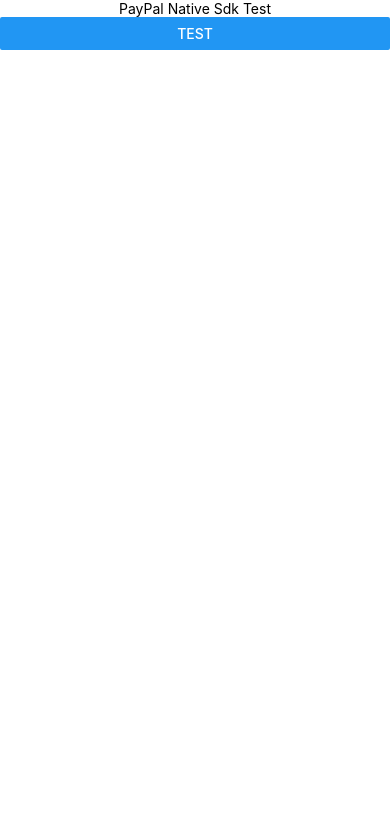
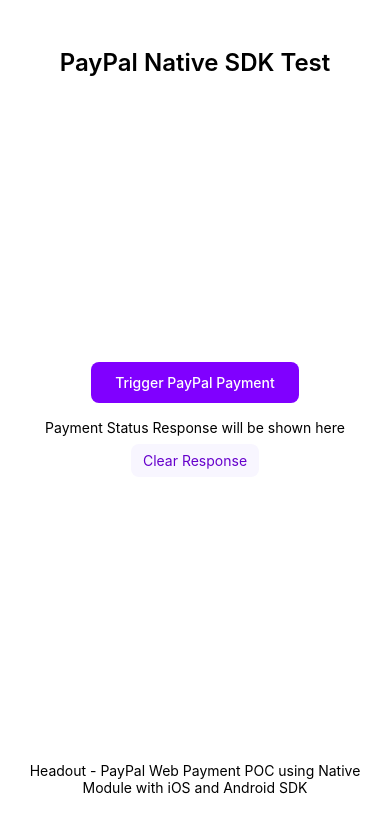
Before and after one commit to oddlyspaced/paypal-sdk-native-rn, a React Native app: screen / in a window 390 px wide. Shown: the top 832 px of the page. Built offline with nearby package versions, Linux system fonts and the light colour scheme.

Commit message:
chore: final

```diff
--- a/App.tsx
+++ b/App.tsx
@@ -1,40 +1,118 @@
-import { Button, SafeAreaView, Text, View } from 'react-native';
+import { Pressable, SafeAreaView, Text, View } from 'react-native';
 import PayPalModule from './ios/src/paypalNativeModule';
 import { useState } from 'react';
 
 const App = () => {
-	const [paymentResp, setPaymentResp] = useState('');
+	// Order ID for payment
+	const orderId = '16F15971BK088445N';
+	const [paymentResp, setPaymentResp] = useState(
+		'Payment Status Response will be shown here',
+	);
 	return (
 		<SafeAreaView
 			style={{
 				flex: 1,
+				backgroundColor: '#FFFFFF',
+			}}
+		>
+			<View
+				style={{
+					flex: 1,
+					padding: 24,
 				}}
 			>
 				<Text
 					style={{
 						textAlign: 'center',
+						fontWeight: '600',
+						fontSize: 24,
+						marginTop: 24,
+						color: '#000000',
 					}}
 				>
-				PayPal Native Sdk Test
+					PayPal Native SDK Test
 				</Text>
-			<Button
+				<View
+					style={{
+						flex: 1,
+						alignItems: 'center',
+						justifyContent: 'center',
+					}}
+				>
+					<Pressable
+						style={{
+							borderRadius: 8,
+							backgroundColor: '#8000FF',
+							paddingVertical: 12,
+							paddingHorizontal: 24,
+						}}
 						onPress={() => {
-					console.log('Js');
-					PayPalModule.testPayment("1V2947439L7101345")
+							PayPalModule.testPayment(orderId)
 								.then((res) => {
-							console.log('RESULT : ' + JSON.stringify(res));
+									console.log(
+										'Result: ' + JSON.stringify(res),
+									);
 									setPaymentResp(res);
 								})
 								.catch((err) => {
 									console.log(
-								'RESULT: ' + JSON.stringify(err.message),
+										'Error: ' + JSON.stringify(err.message),
 									);
 									setPaymentResp(err.message);
 								});
 						}}
-				title='Test'
-			/>
-			<Text>{paymentResp}</Text>
+					>
+						<Text
+							style={{
+								color: '#FFFFFF',
+								fontWeight: '500',
+							}}
+						>
+							Trigger PayPal Payment
+						</Text>
+					</Pressable>
+					<Text
+						style={{
+							marginTop: 16,
+							color: '#000000',
+						}}
+					>
+						{paymentResp}
+					</Text>
+					<Pressable
+						style={{
+							backgroundColor: '#F8F6FF',
+							borderRadius: 8,
+							marginTop: 8,
+						}}
+						onPress={() =>
+							setPaymentResp(
+								'Payment Status Response will be shown here',
+							)
+						}
+					>
+						<Text
+							style={{
+								paddingVertical: 8,
+								paddingHorizontal: 12,
+								color: '#6600CC',
+							}}
+						>
+							Clear Response
+						</Text>
+					</Pressable>
+				</View>
+				<Text
+					style={{
+						marginBottom: 24,
+						textAlign: 'center',
+						color: '#000000',
+					}}
+				>
+					Headout - PayPal Web Payment POC using Native Module with
+					iOS and Android SDK
+				</Text>
+			</View>
 		</SafeAreaView>
 	);
 };
```
Also changed, not shown: 3 other files (tests, documents, lock files or other folders). Lines whose indentation alone changed are shown as unchanged.
